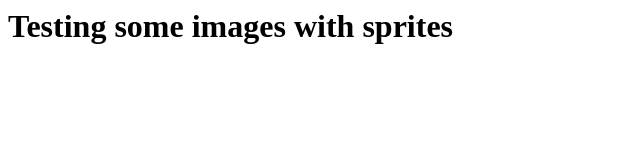
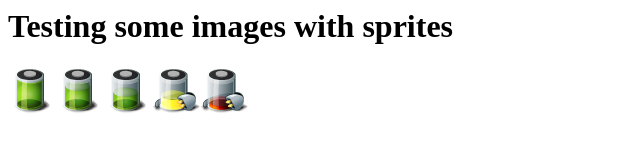
Before and after one commit to kevinthorley/hpws-examples, a plain HTML site: page sprites/sprites.htm in a window 1280 px wide. Shown: the whole page, without its empty margins (0-640 px from the left). Drawn offline with Linux system fonts and the light colour scheme.

Commit message:
Fix typos in sprite examples

```diff
--- a/sprites/style-sprites.css
+++ b/sprites/style-sprites.css
@@ -3,7 +3,7 @@
   height:48px;
   display:inline;
   float:left;
-  background-image:url(images/battery-sprites.png);
+  background-image:url(../images/battery-sprites.png);
 }
 
 .battery-full{
```
Also changed, not shown: index.htm (+1 -1 lines).
